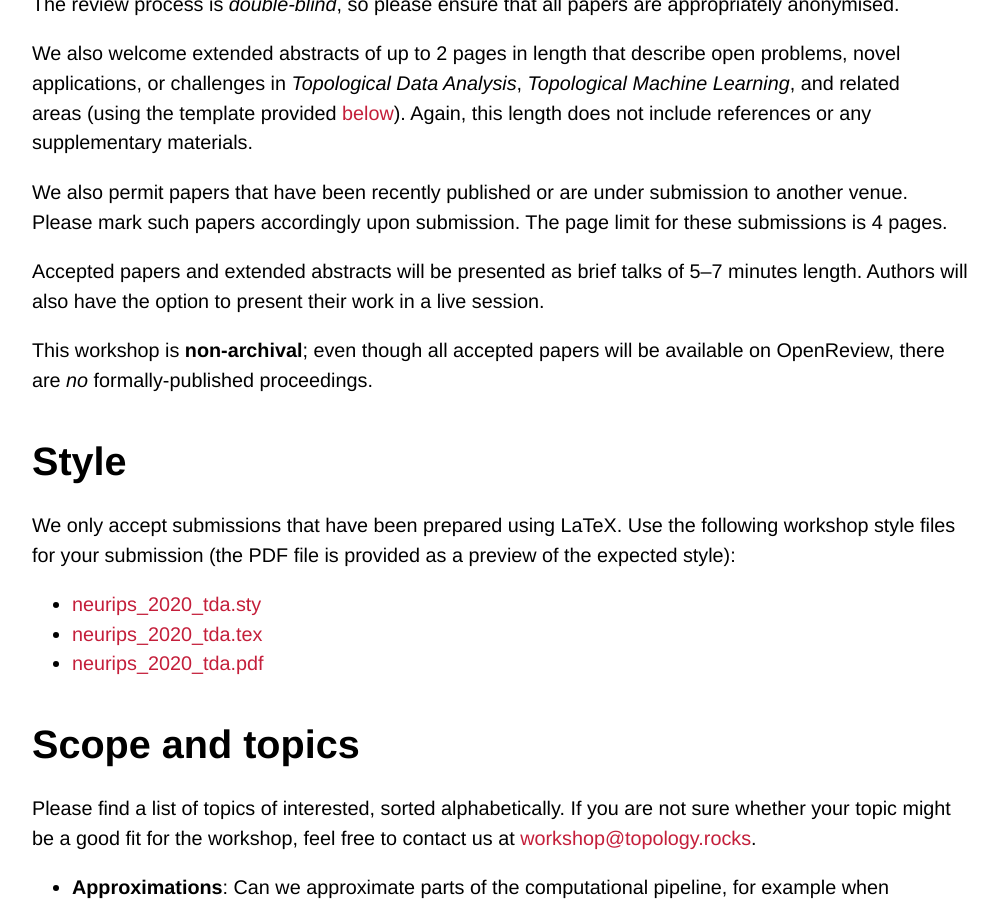
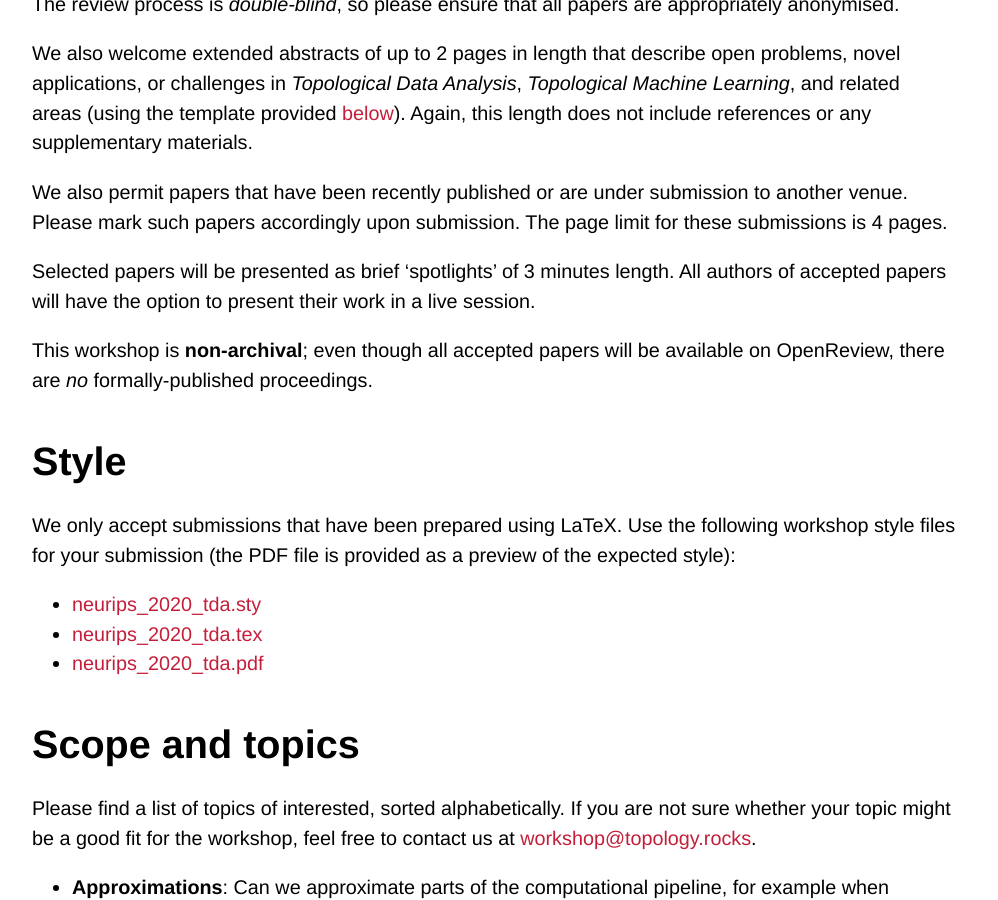
Before and after one commit to tda-in-ml/tda-in-ml.github.io, a Jekyll site: the page built from cfp.md, in a window 1280 px wide and 900 px high, scrolled down 918 px. Shown: the whole window, without its empty margins (140-1138 px from the left). Built offline with Jekyll 4.4.1, drawn with Linux system fonts in a browser that asks for light colours; some web fonts are replaced; our own code applies the rules of GitHub Pages for plain Markdown files.

Commit message:
Updated CfP

```diff
--- a/cfp.md
+++ b/cfp.md
@@ -28,9 +28,8 @@ We also permit papers that have been recently published or are under
 submission to another venue. Please mark such papers accordingly upon
 submission. The page limit for these submissions is 4 pages.
 
-Accepted papers and extended abstracts will be presented as brief talks
-of 5--7 minutes length. Authors will also have the option to present
-their work in a live session.
+Selected papers will be presented as brief 'spotlights' of 3 minutes length.
+All authors of accepted papers will have the option to present their work in a live session.
 
 This workshop is **non-archival**; even though all accepted papers will be
 available on OpenReview, there are *no* formally-published proceedings.
```
